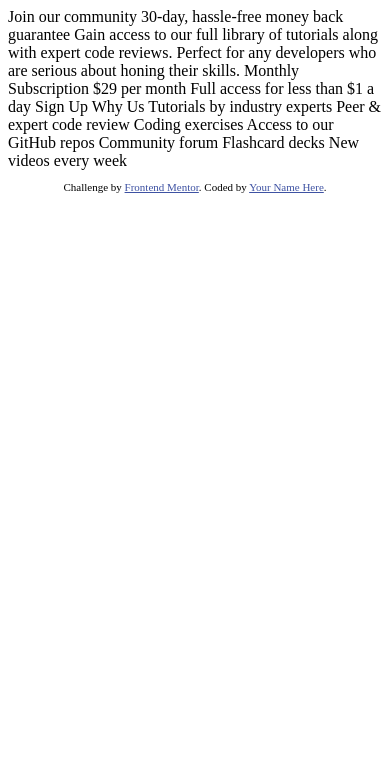
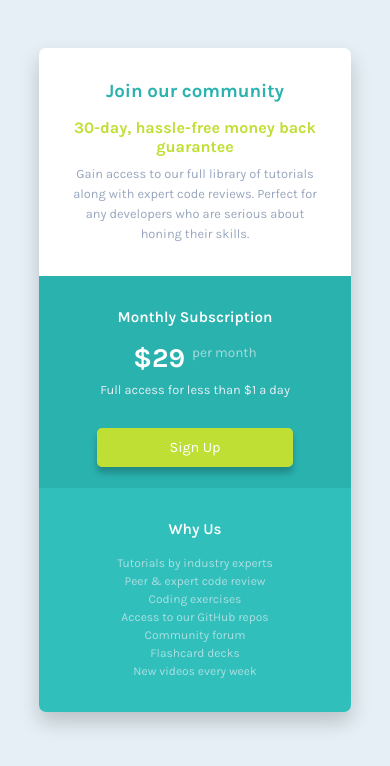
Before and after one commit to Jesuseme/single-price-grid-component, a plain HTML site: page index.html in a window 390 px wide. Drawn offline with Linux system fonts and the light colour scheme.

Commit message:
alignment, responsiveness and design fixed

```diff
--- a/index.html
+++ b/index.html
@@ -6,45 +6,58 @@
 
   <link rel="icon" type="image/png" sizes="32x32" href="./images/favicon-32x32.png">
 
+  <link rel="stylesheet" href="resources/style.css">
+
   <title>Frontend Mentor | Single Price Grid Component</title>
 
-  <!-- Feel free to remove these styles or customise in your own stylesheet 👍 -->
-  <style>
-    .attribution { font-size: 11px; text-align: center; }
-    .attribution a { color: hsl(228, 45%, 44%); }
-  </style>
 </head>
+
 <body>
-  Join our community
 
-  30-day, hassle-free money back guarantee
+  <div class="container">
 
-  Gain access to our full library of tutorials along with expert code reviews.
-  Perfect for any developers who are serious about honing their skills.
+    <section>
 
-  Monthly Subscription
+      <article class="top">
 
-  &dollar;29 per month
+        <h1> Join our community </h1>
 
-  Full access for less than &dollar;1 a day
+        <h4> 30-day, hassle-free money back guarantee </h4>
 
-  Sign Up
+        <p>Gain access to our full library of tutorials along with expert code reviews.
+        Perfect for any developers who are serious about honing their skills.</p>
 
-  Why Us
+      </article>
 
-  Tutorials by industry experts
-  Peer &amp; expert code review
-  Coding exercises
-  Access to our GitHub repos
-  Community forum
-  Flashcard decks
-  New videos every week
+      <article class="center">
 
-  <footer>
-    <p class="attribution">
-      Challenge by <a href="https://www.frontendmentor.io?ref=challenge" target="_blank">Frontend Mentor</a>.
-      Coded by <a href="#">Your Name Here</a>.
-    </p>
-  </footer>
+        <h2> Monthly Subscription </h2>
+
+        <div> &dollar;29 <sup> per month </sup> </div>
+
+        <p> Full access for less than &dollar;1 a day </p>
+
+        <a href="#">Sign Up</a>
+
+      </article>
+
+
+      <article class="bottom">
+
+        <h3> Why Us </h3>
+
+        <p>Tutorials by industry experts</p>
+        <p>Peer &amp; expert code review</p>
+        <p>Coding exercises</p>
+        <p>Access to our GitHub repos</p>
+        <p>Community forum</p>
+        <p>Flashcard decks</p>
+        <p>New videos every week</p>
+
+      </article>
+
+    </section>
+
+  </div>
 </body>
 </html>
--- /dev/null
+++ b/resources/style.css
@@ -0,0 +1,182 @@
+@import url(https://fonts.googleapis.com/css?family=Karla:100,400,500,600,700);
+
+
+*
+{
+    padding: 0;
+    margin: 0;
+    font-family: 'Karla', Helvetica, monospace;
+}
+
+body
+{
+    background-color: hsl(204, 43%, 93%);
+}
+
+.container
+{
+    background-color: hsl(204, 43%, 93%);
+    width: 100%;
+    height: 100vh;
+    padding-top: 7rem;
+}
+
+.container section
+{
+    margin: 0 auto;
+    display: grid;
+    column-gap: 0;
+    width: 530px;
+    grid-template-columns: repeat(2, 1fr);
+    box-shadow: 0 10px 20px rgba(0,0,0,0.19) ;
+    border-radius: 7px;
+}
+
+.container section article
+{
+    padding: 2rem;
+    margin: 0 auto;
+}
+
+.container section .top
+{
+    background-color: #fff;
+    border-radius: 7px 7px 0 0;
+    grid-column: 1 / -1;
+}
+
+.container section .top h1
+{
+    color: hsl(179, 62%, 43%);
+    padding: 0 0 1rem ;
+}
+
+.container section .top h4
+{
+    color: hsl(71, 73%, 54%);
+    padding: 0 0 0.5rem;
+    font-weight: 700;
+    font-size: 1rem;
+}
+
+.container section .top p
+{
+    color: hsl(218, 22%, 67%);
+    font-size: 0.8rem;
+    line-height: 20px;
+}
+
+.container section .center
+{
+    background-color: hsl(179, 62%, 43%);
+    margin: 0 0 0 0 ;
+    color: #fff;
+    border-radius: 0 0 0 7px;
+}
+
+.container section .center h2
+{
+    font-size: 0.95rem;
+    padding-bottom: 1rem;
+    font-weight: 600;
+}
+
+.container section .center div
+{
+    font-size: 1.7rem;
+    font-weight: 700;
+}
+
+.container section .center div sup
+{
+    color: hsla(203, 44%, 93%, 0.671);
+    font-size: 0.85rem;
+    font-weight: 100;
+}
+
+.container section .center p
+{
+    font-size: 0.8rem;
+    padding: 0.5rem 0 2.5rem;
+    color: hsl(204, 43%, 93%);
+}
+
+.container section .center a
+{
+    background-color: hsl(71, 73%, 54%);
+    padding: 0.7rem 4.5rem;
+    text-decoration: none;
+    color: #fff;
+    font-size: 0.9rem;
+    border-radius: 5px;
+    margin-top: 2rem;
+    box-shadow:  0 6px 6px rgba(0,0,0,0.23);
+}
+
+.container section .bottom
+{
+    background-color: hsl(179, 59%, 47%);
+    margin: 0 0 0 0 ;
+    border-radius: 0 0 7px 0;
+    color: #fff;
+}
+
+.container section .bottom h3
+{
+    font-size: 0.95rem;
+    padding-bottom: 1rem;
+    font-weight: 600;
+}
+
+.container section .bottom p
+{
+    color: hsla(203, 44%, 93%, 0.671);
+    font-size: 0.75rem;
+    font-weight: 100;
+    line-height: 18px;
+}
+
+@media (max-width: 991px)
+{
+
+    .container
+    {
+        padding: 3rem 0 ;
+    }
+
+    .container section
+    {
+        display: flex;
+        flex-direction: column;
+        width: 80%;
+        text-align: center;
+    }
+
+    .container section .top
+    {
+        margin: 0 auto;
+    }
+
+    .container section .center
+    {
+        border-radius: 0 0 0 0;
+    }
+
+    .container section .bottom
+    {
+        border-radius: 0 0 7px 7px;
+    }
+}
+
+@media (max-width: 380px)
+{
+    .container section
+    {
+        text-align: left;
+    }
+
+    .container section .center a
+    {
+        padding: 0.7rem 2rem;
+    }
+}
```
Also changed, not shown: 1 other file.
